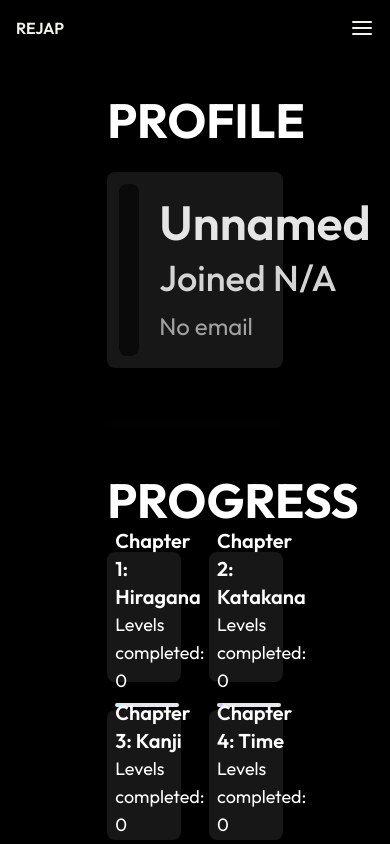
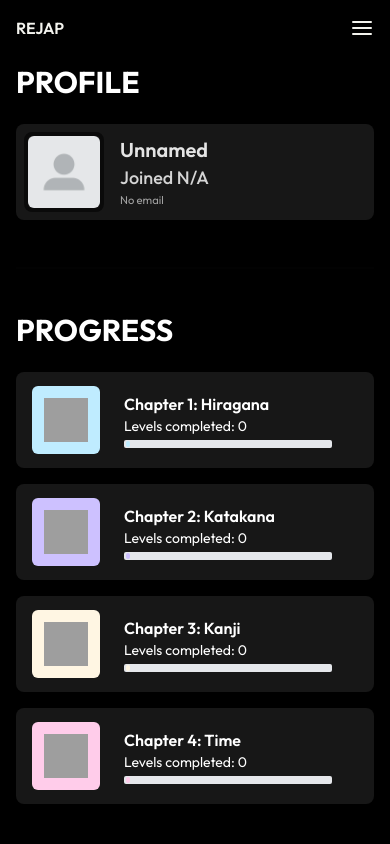
Before and after one commit to Kanishak-xd/rejap, a React (Vite) app: page /profile in a window 390 px wide. Shown: the top 844 px of the page. Built offline with nearby package versions, Linux system fonts and the light colour scheme; no server answers; sample sign-in values are in the browser's storage; grey boxes are pictures that could not be loaded; a web font is replaced by a local one.

Commit message:
made profile page responsive

```diff
--- a/src/pages/Profile/Profile.jsx
+++ b/src/pages/Profile/Profile.jsx
@@ -154,110 +154,110 @@ export default function Profile() {
     };
 
     return (
-        <div className="min-h-screen bg-black text-white font-outfit flex flex-col items-center pt-24">
-            <div className='w-[45%] flex flex-col'>
-                <p className='font-bold text-5xl pb-7'>PROFILE</p>
-                <div className='flex bg-[#171717] items-center w-full h-49 rounded-lg'>
+        <div className="min-h-screen bg-black text-white font-outfit flex flex-col items-center pt-16 sm:pt-20 px-4 sm:px-6">
+            <div className='w-full max-w-4xl flex flex-col'>
+                <p className='font-bold text-3xl sm:text-4xl md:text-5xl pb-6 sm:pb-7'>PROFILE</p>
+                <div className='flex bg-[#171717] items-center w-full min-h-24 sm:min-h-40 md:min-h-49 h-auto rounded-lg sm:flex-row gap-4 sm:gap-0'>
                     <ProfilePicture
                         selectedFile={selectedFile}
                         setSelectedFile={setSelectedFile}
                         setPreviewUrl={setPreviewUrl}
                         previewUrl={previewUrl || profilePic}
                     />
-                    <div className="text-left flex flex-col gap-3 pl-5">
-                        <p className="text-neutral-200 text-5xl font-semibold">{username || "Unnamed"}</p>
-                        <p className="text-neutral-300 text-4xl font-medium">
+                    <div className="text-left flex flex-col gap-0 sm:gap-3 pl-0 sm:pl-5">
+                        <p className="text-neutral-200 text-xl sm:text-4xl md:text-5xl font-semibold">{username || "Unnamed"}</p>
+                        <p className="text-neutral-300 text-lg sm:text-2xl md:text-3xl font-medium">
                             Joined {createdAt ? new Date(createdAt).toLocaleDateString(undefined, { month: 'short', day: '2-digit', year: 'numeric' }) : 'N/A'}
                         </p>
-                        <p className="text-neutral-400 text-2xl">{email || "No email"}</p>
+                        <p className="text-neutral-400 text-[0.7rem] sm:text-lg md:text-2xl">{email || "No email"}</p>
                     </div>
                 </div>
-                <div className="divider w-full pt-10 pb-9"></div>
-                <p className='font-bold text-5xl pb-7'>PROGRESS</p>
-                <div className="grid grid-cols-2 grid-rows-2 gap-7 w-full h-72">
-                    <div className="bg-neutral-900 rounded-lg flex flex-row gap-2">
-                        <div className="basis-1/3 flex justify-center items-center">
-                            <div className='w-3/4 h-3/4 flex justify-center items-center rounded-md bg-[#BFECFF]'>
-                                <img src='https://res.cloudinary.com/dykzzd9sy/image/upload/v1751840508/torii_sbc71f.webp' className='bg-cover w-2/3 h-2/3' alt='Torii gate' />
+                <div className="divider w-full pt-8 sm:pt-10 pb-7 sm:pb-9"></div>
+                <p className='font-bold text-3xl sm:text-4xl md:text-5xl pb-6 sm:pb-7'>PROGRESS</p>
+                <div className="grid grid-cols-1 sm:grid-cols-2 gap-4 sm:gap-7 w-full">
+                    <div className="bg-neutral-900 rounded-lg flex flex-row gap-2 h-24 sm:h-auto items-center justify-start">
+                        <div className="flex justify-center items-center py-3 pl-4">
+                            <div className='w-17 h-17 sm:w-16 sm:h-16 md:w-18 md:h-18 flex justify-center items-center rounded-md bg-[#BFECFF]'>
+                                <img src='https://res.cloudinary.com/dykzzd9sy/image/upload/v1751840508/torii_sbc71f.webp' className='bg-cover w-11 h-11' alt='Torii gate' />
                             </div>
                         </div>
-                        <div className="basis-2/3 flex flex-col justify-center">
-                            <p className='font-semibold text-xl'>Chapter 1: Hiragana</p>
-                            <p className='font-regular text-lg'>Levels completed: {hDone}</p>
-                            <div className="w-5/7 mt-2 bg-gray-200 rounded-xs dark:bg-black flex justify-start items-center h-3">
+                        <div className="flex flex-col justify-center py-3 pl-4 flex-1">
+                            <p className='font-semibold text-base sm:text-xl'>Chapter 1: Hiragana</p>
+                            <p className='font-regular text-sm sm:text-lg'>Levels completed: {hDone}</p>
+                            <div className="w-5/6 sm:w-5/7 mt-1 sm:mt-2 bg-gray-200 rounded-xs dark:bg-black flex justify-start items-center h-2 sm:h-3">
                                 <div className="bg-[#BFECFF] h-[70%] p-0.5 leading-none mx-0.5 rounded-xs" style={{ width: `${hWidth}%` }}></div>
                             </div>
                         </div>
                     </div>
-                    <div className="bg-neutral-900 rounded-lg flex flex-row gap-2">
-                        <div className="basis-1/3 flex justify-center items-center">
-                            <div className='w-3/4 h-3/4 flex justify-center items-center rounded-md bg-[#CDC1FF]'>
-                                <img src='https://res.cloudinary.com/dykzzd9sy/image/upload/v1751840508/sushi_ss7txh.webp' className='bg-cover w-2/3 h-2/3' alt='Sushi' />
+                    <div className="bg-neutral-900 rounded-lg flex flex-row gap-2 h-24 sm:h-auto items-center justify-start">
+                        <div className="flex justify-center items-center py-3 pl-4">
+                            <div className='w-17 h-17 sm:w-16 sm:h-16 md:w-18 md:h-18 flex justify-center items-center rounded-md bg-[#CDC1FF]'>
+                                <img src='https://res.cloudinary.com/dykzzd9sy/image/upload/v1751840508/sushi_ss7txh.webp' className='bg-cover w-11 h-11' alt='Sushi' />
                             </div>
                         </div>
-                        <div className="basis-2/3 flex flex-col justify-center">
-                            <p className='font-semibold text-xl'>Chapter 2: Katakana</p>
-                            <p className='font-regular text-lg'>Levels completed: {kDone}</p>
-                            <div className="w-5/7 mt-2 bg-gray-200 rounded-xs dark:bg-black flex justify-start items-center h-3">
+                        <div className="flex flex-col justify-center py-3 pl-4 flex-1">
+                            <p className='font-semibold text-base sm:text-xl'>Chapter 2: Katakana</p>
+                            <p className='font-regular text-sm sm:text-lg'>Levels completed: {kDone}</p>
+                            <div className="w-5/6 sm:w-5/7 mt-1 sm:mt-2 bg-gray-200 rounded-xs dark:bg-black flex justify-start items-center h-2 sm:h-3">
                                 <div className="bg-[#CDC1FF] h-[70%] p-0.5 leading-none mx-0.5 rounded-xs" style={{ width: `${kWidth}%` }}></div>
                             </div>
                         </div>
                     </div>
-                    <div className="bg-neutral-900 rounded-lg flex flex-row gap-2">
-                        <div className="basis-1/3 flex justify-center items-center">
-                            <div className='w-3/4 h-3/4 flex justify-center items-center rounded-md bg-[#FFF6E3]'>
-                                <img src='https://res.cloudinary.com/dykzzd9sy/image/upload/v1751840508/sensu_iusuf7.webp' className='bg-cover w-2/3 h-2/3' alt='Sensu fan' />
+                    <div className="bg-neutral-900 rounded-lg flex flex-row gap-2 h-24 sm:h-auto items-center justify-start">
+                        <div className="flex justify-center items-center py-3 pl-4">
+                            <div className='w-17 h-17 sm:w-16 sm:h-16 md:w-18 md:h-18 flex justify-center items-center rounded-md bg-[#FFF6E3]'>
+                                <img src='https://res.cloudinary.com/dykzzd9sy/image/upload/v1751840508/sensu_iusuf7.webp' className='bg-cover w-11 h-11' alt='Sensu fan' />
                             </div>
                         </div>
-                        <div className="basis-2/3 flex flex-col justify-center">
-                            <p className='font-semibold text-xl'>Chapter 3: Kanji</p>
-                            <p className='font-regular text-lg'>Levels completed: {kjDone}</p>
-                            <div className="w-5/7 mt-2 bg-gray-200 rounded-xs dark:bg-black flex justify-start items-center h-3">
+                        <div className="flex flex-col justify-center py-3 pl-4 flex-1">
+                            <p className='font-semibold text-base sm:text-xl'>Chapter 3: Kanji</p>
+                            <p className='font-regular text-sm sm:text-lg'>Levels completed: {kjDone}</p>
+                            <div className="w-5/6 sm:w-5/7 mt-1 sm:mt-2 bg-gray-200 rounded-xs dark:bg-black flex justify-start items-center h-2 sm:h-3">
                                 <div className="bg-[#FFF6E3] h-[70%] p-0.5 leading-none mx-0.5 rounded-xs" style={{ width: `${kjWidth}%` }}></div>
                             </div>
                         </div>
                     </div>
-                    <div className="bg-neutral-900 rounded-lg flex flex-row gap-2">
-                        <div className="basis-1/3 flex justify-center items-center">
-                            <div className='w-3/4 h-3/4 flex justify-center items-center rounded-md bg-[#FFCCEA]'>
-                                <img src='https://res.cloudinary.com/dykzzd9sy/image/upload/v1751840508/maneki-neko_cugqw9.webp' className='bg-cover w-2/3 h-2/3' alt='Maneki-neko' />
+                    <div className="bg-neutral-900 rounded-lg flex flex-row gap-2 h-24 sm:h-auto items-center justify-start">
+                        <div className="flex justify-center items-center py-3 pl-4">
+                            <div className='w-17 h-17 sm:w-16 sm:h-16 md:w-18 md:h-18 flex justify-center items-center rounded-md bg-[#FFCCEA]'>
+                                <img src='https://res.cloudinary.com/dykzzd9sy/image/upload/v1751840508/maneki-neko_cugqw9.webp' className='bg-cover w-11 h-11' alt='Maneki-neko' />
                             </div>
                         </div>
-                        <div className="basis-2/3 flex flex-col justify-center">
-                            <p className='font-semibold text-xl'>Chapter 4: Time</p>
-                            <p className='font-regular text-lg'>Levels completed: {tDone}</p>
-                            <div className="w-5/7 mt-2 bg-gray-200 rounded-xs dark:bg-black flex justify-start items-center h-3">
+                        <div className="flex flex-col justify-center py-3 pl-4 flex-1">
+                            <p className='font-semibold text-base sm:text-xl'>Chapter 4: Time</p>
+                            <p className='font-regular text-sm sm:text-lg'>Levels completed: {tDone}</p>
+                            <div className="w-5/6 sm:w-5/7 mt-1 sm:mt-2 bg-gray-200 rounded-xs dark:bg-black flex justify-start items-center h-2 sm:h-3">
                                 <div className="bg-[#FFCCEA] h-[70%] p-0.5 leading-none mx-0.5 rounded-xs" style={{ width: `${tWidth}%` }}></div>
                             </div>
                         </div>
                     </div>
                 </div>
-                <div className="divider w-full pt-10 pb-9"></div>
-                <p className='font-bold text-5xl pb-7'>ACCOUNT</p>
+                <div className="divider w-full pt-8 sm:pt-10 pb-7 sm:pb-9"></div>
+                <p className='font-bold text-3xl sm:text-4xl md:text-5xl pb-6 sm:pb-7'>ACCOUNT</p>
                 <button
-                    className="flex flex-row gap-2 w-48 text-neutral-500 text-xl text-left hover:text-neutral-300 cursor-pointer transition"
+                    className="flex flex-row gap-2 w-48 text-neutral-500 text-base sm:text-xl text-left hover:text-neutral-300 cursor-pointer transition"
                     onClick={() => setShowResetPopup(true)}
                 >
                     Change password
-                    <svg className="w-5 h-5 mt-1" aria-hidden="true" xmlns="http://www.w3.org/2000/svg" width="24" height="24" fill="none" viewBox="0 0 24 24">
+                    <svg className="w-4 sm:w-5 h-4 sm:h-5 mt-0.5 sm:mt-1" aria-hidden="true" xmlns="http://www.w3.org/2000/svg" width="24" height="24" fill="none" viewBox="0 0 24 24">
                         <path stroke="currentColor" strokeLinecap="round" strokeLinejoin="round" strokeWidth="2" d="M18 14v4.833A1.166 1.166 0 0 1 16.833 20H5.167A1.167 1.167 0 0 1 4 18.833V7.167A1.166 1.166 0 0 1 5.167 6h4.618m4.447-2H20v5.768m-7.889 2.121 7.778-7.778" />
                     </svg>
                 </button>
                 <button
                     onClick={handleLogout}
-                    className="mt-3 pb-16 flex flex-row gap-2 w-26 text-[#c13d4a] text-xl text-left hover:text-red-500 cursor-pointer transition"
+                    className="mt-3 pb-16 flex flex-row gap-2 w-26 text-[#c13d4a] text-base sm:text-xl text-left hover:text-red-500 cursor-pointer transition"
                 >
                     Log out
-                    <svg className="w-5 h-5 mt-1" aria-hidden="true" xmlns="http://www.w3.org/2000/svg" width="24" height="24" fill="none" viewBox="0 0 24 24">
+                    <svg className="w-4 sm:w-5 h-4 sm:h-5 mt-0.5 sm:mt-1" aria-hidden="true" xmlns="http://www.w3.org/2000/svg" width="24" height="24" fill="none" viewBox="0 0 24 24">
                         <path stroke="currentColor" strokeLinecap="round" strokeLinejoin="round" strokeWidth="2" d="M20 12H8m12 0-4 4m4-4-4-4M9 4H7a3 3 0 0 0-3 3v10a3 3 0 0 0 3 3h2" />
                     </svg>
                 </button>
 
                 {selectedFile && (
-                    <div className="fixed bottom-6 left-1/2 transform -translate-x-1/2 bg-neutral-800 px-3 py-2 rounded shadow-lg text-white z-50 flex gap-6 items-center">
+                    <div className="fixed bottom-4 left-1/2 transform -translate-x-1/2 bg-neutral-800 px-3 py-2 rounded shadow-lg text-white z-50 flex gap-4 sm:gap-6 items-center">
                         <button
                             onClick={handleSave}
-                            className="font-semibold bg-white h-8 px-2 text-black hover:cursor-pointer hover:scale-102 rounded-sm"
+                            className="font-semibold bg-white h-7 sm:h-8 px-2 text-black hover:cursor-pointer hover:scale-105 rounded-sm text-sm sm:text-base transition"
                         >
                             Save changes
                         </button>
@@ -266,7 +266,7 @@ export default function Profile() {
                                 setSelectedFile(null);
                                 setPreviewUrl(null);
                             }}
-                            className="font-semibold text-white hover:underline hover:cursor-pointer"
+                            className="font-semibold text-white hover:underline hover:cursor-pointer text-sm sm:text-base"
                         >
                             Cancel
                         </button>
@@ -274,37 +274,36 @@ export default function Profile() {
                 )}
 
                 {showSuccessToast && (
-                    <div className="fixed top-6 left-1/2 transform -translate-x-1/2 z-100">
-                        <div className="bg-neutral-900 text-white flex gap-2 px-5 py-3 rounded shadow-lg animate-fade-in-down">
+                    <div className="fixed top-4 left-1/2 transform -translate-x-1/2 z-50">
+                        <div className="bg-neutral-900 text-white flex gap-2 px-4 sm:px-5 py-2 sm:py-3 rounded shadow-lg animate-fade-in-down text-sm sm:text-base">
                             Updated successfully
-                            <svg className="w-6 h-6" aria-hidden="true" xmlns="http://www.w3.org/2000/svg" width="24" height="24" fill="none" viewBox="0 0 24 24">
+                            <svg className="w-5 sm:w-6 h-5 sm:h-6" aria-hidden="true" xmlns="http://www.w3.org/2000/svg" width="24" height="24" fill="none" viewBox="0 0 24 24">
                                 <path stroke="currentColor" strokeLinecap="round" strokeLinejoin="round" strokeWidth="2" d="M5 11.917 9.724 16.5 19 7.5" />
                             </svg>
-
                         </div>
                     </div>
                 )}
 
                 {showResetPopup && (
                     <div className="fixed inset-0 bg-black bg-opacity-60 flex justify-center items-center z-50">
-                        <div className="bg-[#1e1e1e] p-6 rounded-lg w-[90%] max-w-sm text-white shadow-xl">
-                            <h3 className="text-xl font-semibold mb-4">Reset Password</h3>
+                        <div className="bg-[#1e1e1e] p-5 sm:p-6 rounded-lg w-[90%] max-w-sm text-white shadow-xl">
+                            <h3 className="text-lg sm:text-xl font-semibold mb-3 sm:mb-4">Reset Password</h3>
                             <input
                                 type="email"
                                 value={resetEmail}
                                 onChange={(e) => setResetEmail(e.target.value)}
                                 placeholder="Enter your email"
-                                className="w-full mb-4 px-4 py-2 rounded bg-[#2a2a2a] text-white focus:outline-none"
+                                className="w-full mb-3 sm:mb-4 px-3 sm:px-4 py-1.5 sm:py-2 rounded bg-[#2a2a2a] text-white focus:outline-none text-sm sm:text-base"
                             />
                             <div className="flex justify-between">
                                 <button
-                                    className="bg-white font-bold px-4 py-1 rounded hover:bg-neutral-400 text-black transition hover:cursor-pointer"
+                                    className="bg-white font-bold px-3 sm:px-4 py-1 sm:py-1 rounded hover:bg-neutral-400 text-black transition hover:cursor-pointer text-sm sm:text-base"
                                     onClick={handleReset}
                                 >
                                     Send Link
                                 </button>
                                 <button
-                                    className="text-red-400 hover:underline hover:cursor-pointer"
+                                    className="text-red-400 hover:underline hover:cursor-pointer text-sm sm:text-base"
                                     onClick={() => {
                                         setShowResetPopup(false);
                                         setStatus('');
--- a/src/pages/Profile/ProfilePicture.jsx
+++ b/src/pages/Profile/ProfilePicture.jsx
@@ -12,7 +12,7 @@ export default function ProfilePicture({ selectedFile, setSelectedFile, previewU
     };
 
     return (
-        <div className="ml-3 border-10 border-[#0a0a0a] relative group w-43 h-43 rounded-lg overflow-hidden">
+        <div className="ml-2 sm:ml-3 border-4 sm:border-8 md:border-10 border-[#0a0a0a] relative group w-20 h-20 sm:w-36 sm:h-36 md:w-43 md:h-43 aspect-square rounded-lg overflow-hidden flex-shrink-0">
             <img
                 src={previewUrl || defaultPic}
                 alt="Profile picture preview"
@@ -20,8 +20,8 @@ export default function ProfilePicture({ selectedFile, setSelectedFile, previewU
             />
 
             {/* Overlay */}
-            <label className="absolute inset-0 bg-black flex items-center justify-center opacity-0 group-hover:opacity-60 transition-opacity cursor-pointer text-sm text-white font-medium">
-                <svg className="w-9 h-9 text-gray-800 dark:text-white" aria-hidden="true" xmlns="http://www.w3.org/2000/svg" width="24" height="24" fill="currentColor" viewBox="0 0 24 24">
+            <label className="absolute inset-0 bg-black flex items-center justify-center opacity-0 group-hover:opacity-60 transition-opacity cursor-pointer text-sm sm:text-base text-white font-medium">
+                <svg className="w-6 h-6 sm:w-7 sm:h-7 md:w-9 md:h-9 text-gray-800 dark:text-white" aria-hidden="true" xmlns="http://www.w3.org/2000/svg" width="24" height="24" fill="currentColor" viewBox="0 0 24 24">
                     <path fillRule="evenodd" d="M14 4.182A4.136 4.136 0 0 1 16.9 3c1.087 0 2.13.425 2.899 1.182A4.01 4.01 0 0 1 21 7.037c0 1.068-.43 2.092-1.194 2.849L18.5 11.214l-5.8-5.71 1.287-1.31.012-.012Zm-2.717 2.763L6.186 12.13l2.175 2.141 5.063-5.218-2.141-2.108Zm-6.25 6.886-1.98 5.849a.992.992 0 0 0 .245 1.026 1.03 1.03 0 0 0 1.043.242L10.282 19l-5.25-5.168Zm6.954 4.01 5.096-5.186-2.218-2.183-5.063 5.218 2.185 2.15Z" clipRule="evenodd" />
                 </svg>
 
```
